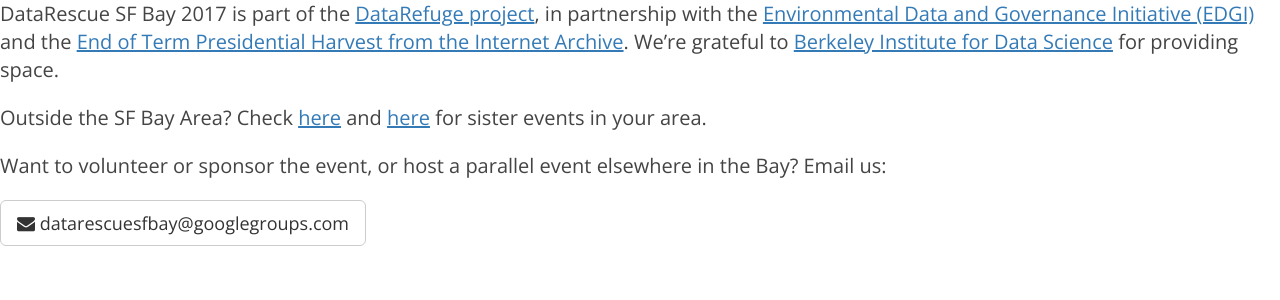
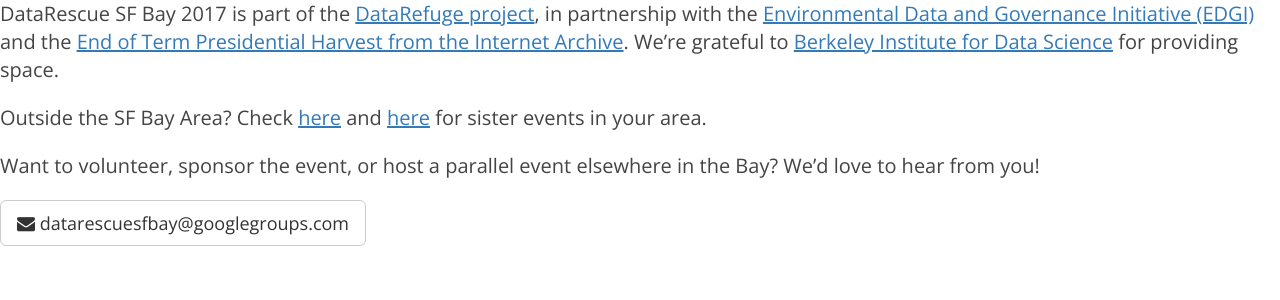
Before and after one commit to suchthis/DataRescueSFBay.github.io, a Jekyll site: the page built from 2016/_posts/2014-01-11-who.md, in a window 1280 px wide. Shown: the top 300 px of the page. Built offline with Jekyll 4.4.1, drawn with Linux system fonts in a browser that asks for light colours; nearby versions of some CDN libraries; our own code applies the rules of GitHub Pages for plain Markdown files.

Commit message:
Update 2014-01-11-who.md

```diff
--- a/2016/_posts/2014-01-11-who.md
+++ b/2016/_posts/2014-01-11-who.md
@@ -9,7 +9,7 @@
 
 Outside the SF Bay Area? Check [here](https://envirodatagov.org/events/) and [here](http://www.ppehlab.org/datarescue-events) for sister events in your area.
 
-Want to volunteer or sponsor the event, or host a parallel event elsewhere in the Bay? Email us:
+Want to volunteer, sponsor the event, or host a parallel event elsewhere in the Bay? We'd love to hear from you!
 
 <a class="btn btn-default btn-lg" href="mailto:datarescuesfbay@googlegroups.com">
   <i class="fa fa-envelope"></i> datarescuesfbay@googlegroups.com
```
